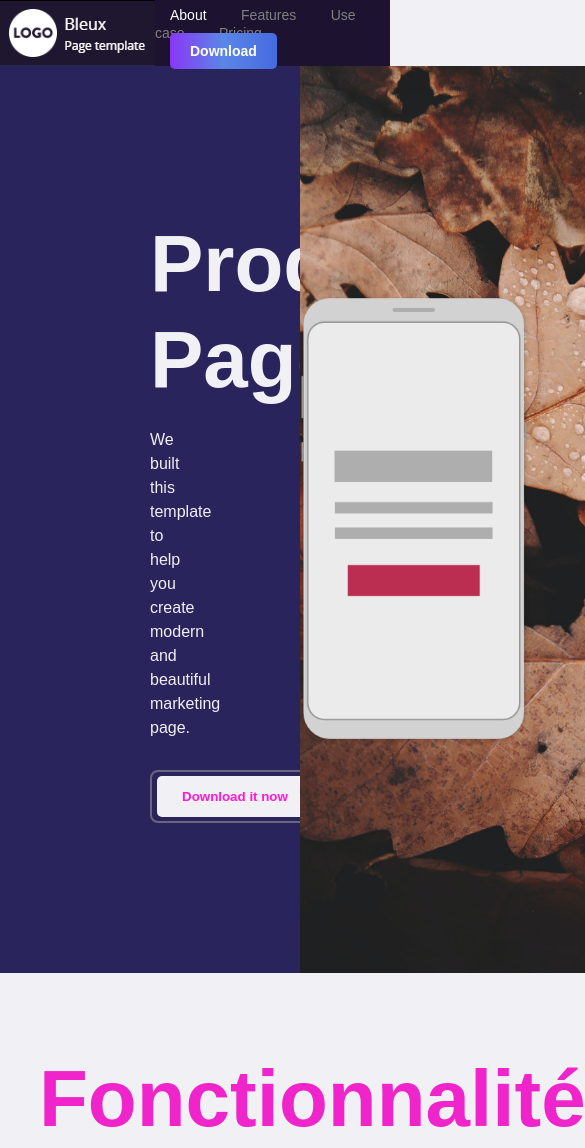
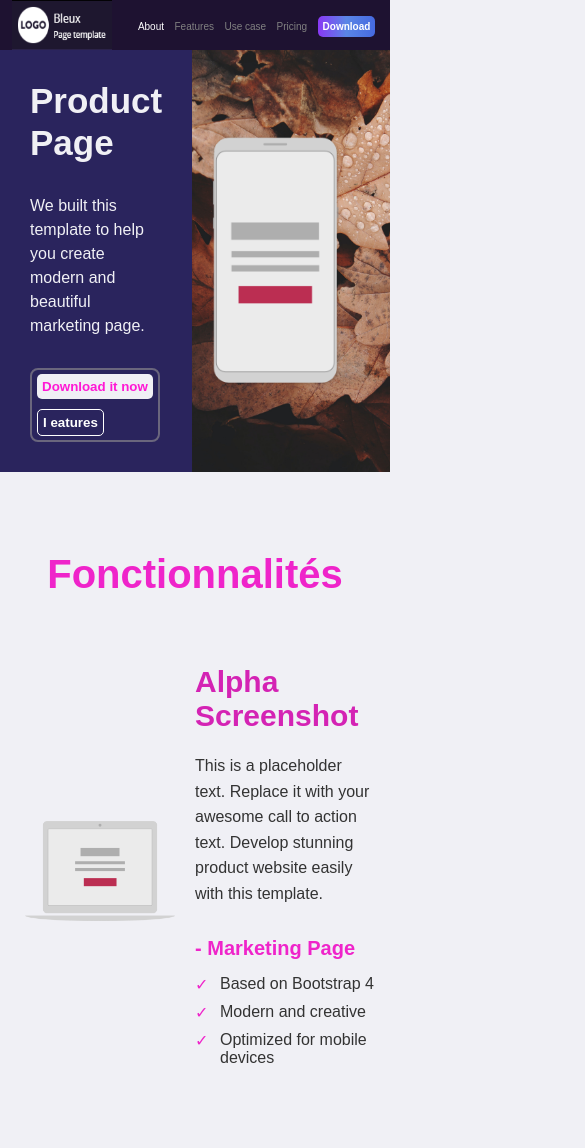
Before and after one commit to Santi0103/Bleux, a plain HTML site: page index.html in a window 390 px wide. Shown: the top 1148 px of the page, 585 px wide, since content can reach past the window. Drawn offline with Linux system fonts and the light colour scheme.

Commit message:
KM - Media Queries hechas

```diff
--- a/styles/index.css
+++ b/styles/index.css
@@ -16,7 +16,6 @@ body {
   display: flex;
   justify-content: space-around;
   align-items: center;
-  padding: auto;
 }
 
 .menu a {
@@ -349,3 +348,181 @@ footer .autor {
   height: 20px;
   cursor: pointer;
 }
+
+@media (max-width: 1279px) {
+  .cel {
+    padding: 0px 100px 0px 0px;
+  }
+
+  .texto1 {
+    padding: 130px;
+  }
+
+  .texto1 h1 {
+    font-size: 70px;
+  }
+
+  .feature-content img {
+    width: 400px;
+    height: 300px;
+  }
+}
+
+
+@media (max-width: 920px) {
+  .texto1 {
+    padding: 100px;
+  }
+
+  .texto1 h1 {
+    font-size: 60px;
+  }
+
+  .boton-f {
+    padding: 10px 10px;
+  }
+
+  .boton-d {
+    padding: 10px 10px;
+  }
+
+  .botones {
+    width: 230px;
+  }
+
+  .texto1 p {
+    margin-bottom: 20px;
+    padding: 10px 0px;
+  }
+
+  .price {
+    padding: 0px;
+  }
+
+  .feature-content img {
+    width: 60%;
+    height: 300px;
+  }
+}
+
+
+@media (max-width: 768px) {
+  .cel {
+    height: 300px;
+    padding: 0px 30px 0px 0px;
+  }
+
+  .texto1 {
+    padding: 30px;
+  }
+
+  .texto1 h1 {
+    font-size: 50px;
+  }
+
+  .botones {
+    width: 200px;
+  }
+
+  .boton-d {
+    padding: 5px 5px;
+  }
+
+  .boton-f {
+    padding: 5px 5px;
+  }
+
+  .features {
+    padding: 80px 20px;
+  }
+
+  .feature-content {
+    align-items: center;
+    gap: 60px;
+  }
+
+  .feature-content img {
+    width: 150px;
+    height: 100px;
+  }
+
+  .features h2 {
+    font-size: 50px;
+  }
+
+  .pricing-cards {
+    flex-wrap: wrap;
+  }
+
+  .menu a {
+    margin: 0 3px;
+  }
+
+  .boton {
+    padding: 5px 5px;
+  }
+
+  footer p {
+    font-size: 10px;
+  }
+
+  .footer-container {
+    display: flex;
+    justify-content: space-between;
+    align-items: center;
+  }
+
+  .feature-text h3 {
+    font-size: 30px;
+  }
+}
+
+
+@media (max-width: 480px) {
+  .texto1 h1 {
+    font-size: 35px;
+  }
+
+  .cel {
+    height: 250px;
+  }
+
+  .botones {
+    width: 130px;
+    flex-wrap: wrap;
+  }
+
+  .menu a {
+    font-size: 10px;
+  }
+
+  .menu img {
+    width: 100px;
+    height: 50px;
+  }
+
+  .features h2 {
+    font-size: 40px;
+  }
+
+  .features {
+    padding: 80px 15px;
+  }
+
+  .feature-content {
+    gap: 20px;
+  }
+
+  .social-icons {
+    gap: 10px;
+  }
+
+  .social-icons img {
+    width: 15px;
+    height: 15px;
+  }
+
+  footer p {
+    font-size: 8px;
+  }
+}
```
